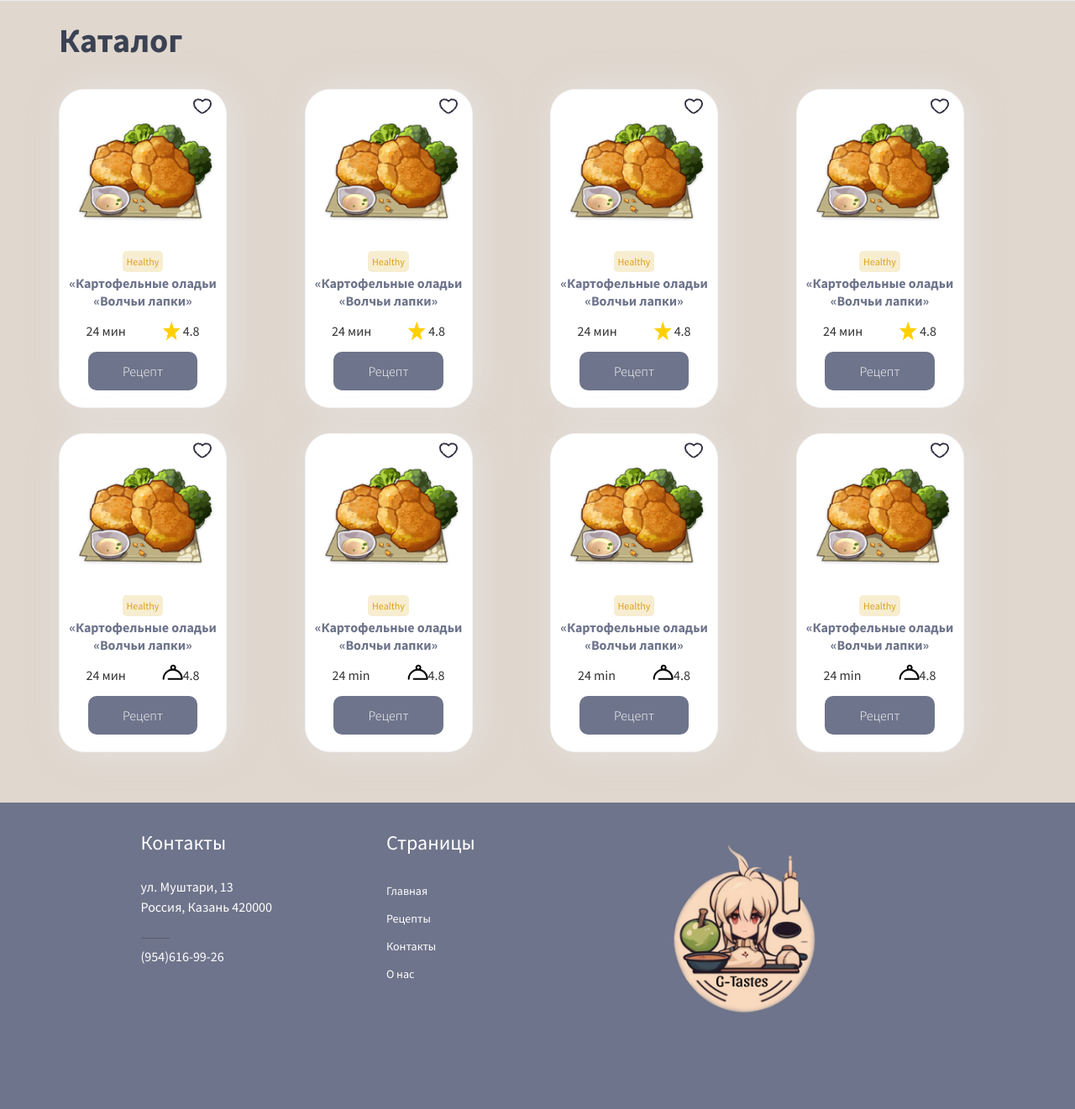
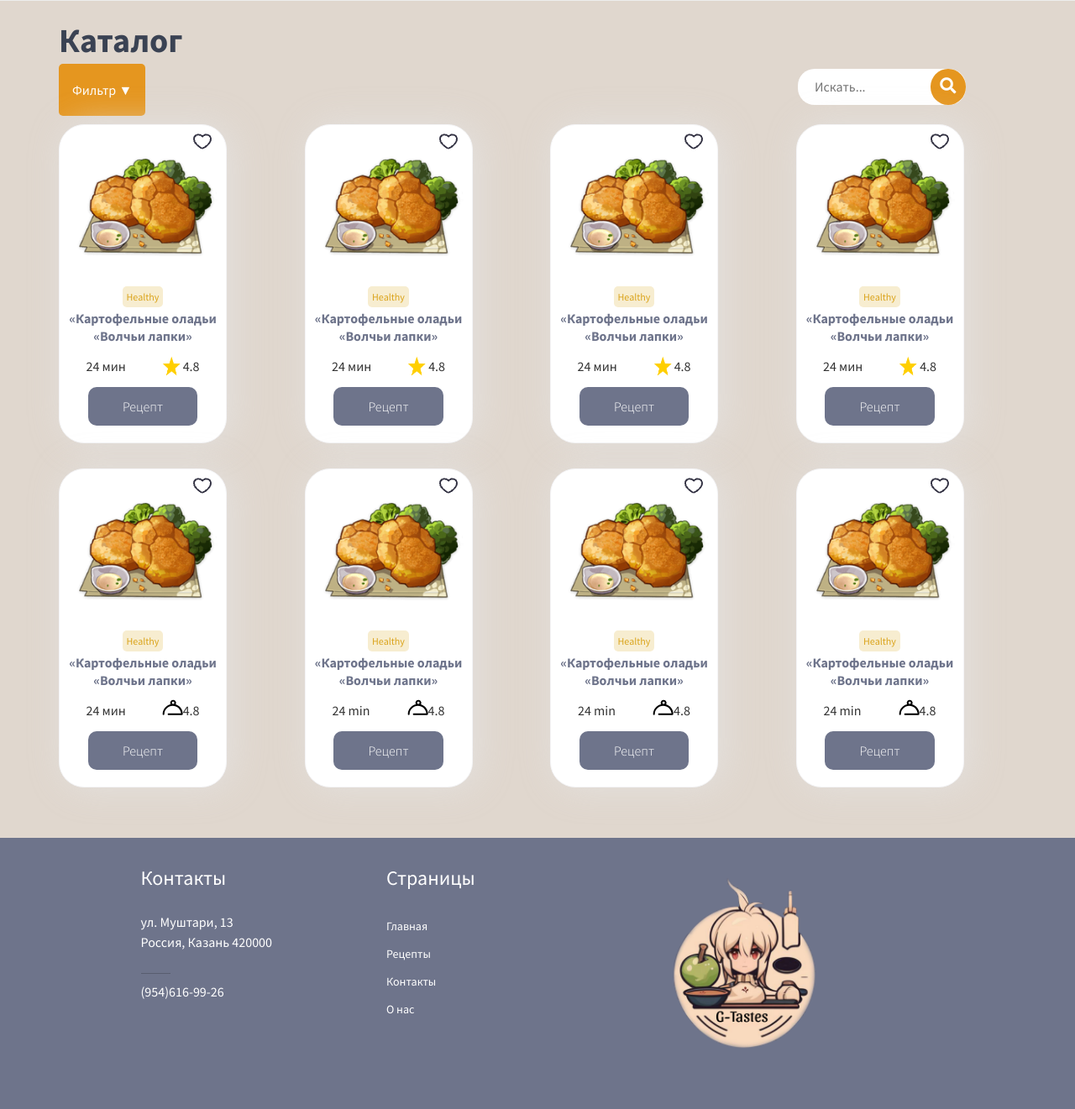
Before and after one commit to Railcka/G-Tastes, a Django app: page /all_recipes in a window 1280 px wide. Shown: the part 90-1411 px from the top of the page at 84% size. Before the commit the page ends 1296 px from the top, so only its background shows below. Run offline with Django 4.2, Linux system fonts and the light colour scheme; some libraries are stand-ins or nearby versions.

Commit message:
recipe done

```diff
--- a/GameTastes/main/static/main/css/main.css
+++ b/GameTastes/main/static/main/css/main.css
@@ -112,6 +112,12 @@
 .btn-rec{
     color: #fff;
     background-color: #6E748B;
+    border-color: transparent;
+}
+
+.btn-filter{
+    color: #fff;
+    background-color: #E5961F;
     border-color: transparent;
 }
 
@@ -415,3 +421,162 @@
     align-items: center;
     font-weight: 700;
 }
+
+.section-search{
+    width: 100%;
+    display: flex;
+    flex-direction: row;
+    justify-content: space-between;
+    margin: 0 auto;
+    margin-bottom: 10px;
+}
+
+/* Кнопка выпадающего списка */
+.drop-btn {
+    background-color: #E5961F;
+    color: white;
+    padding: 16px;
+    font-size: 16px;
+    border: none;
+    border-radius: 5px;
+}
+
+/* Контейнер <div> - необходим для размещения выпадающего содержимого */
+.drop-down {
+    position: relative;
+    display: inline-block;
+}
+
+/* Выпадающее содержимое (скрыто по умолчанию) */
+.drop-down-content {
+    width: max-content;
+    display: none;
+    padding: 10px;
+    position: absolute;
+    background-color: #f1f1f1;
+    box-shadow: 0px 8px 16px 0px rgba(0,0,0,0.2);
+    z-index: 1;
+    border-radius: 5px;
+}
+
+/* Показать выпадающее меню при наведении курсора */
+.drop-down:hover .drop-down-content
+{display: flex;}
+
+/* Изменение цвета фона кнопки раскрывающегося списка при отображении содержимого раскрывающегося списка */
+.drop-down:hover .drop-btn
+{background-color: #E5961F;}
+
+.multi-select-menu{
+    display: flex;
+    flex-direction: row;
+    flex-wrap: wrap;
+    margin-bottom: 10px;
+}
+
+.multi-select-menuitems{
+    display: flex;
+    flex-direction: column;
+    flex-wrap: wrap;
+    height: 200px;
+}
+
+.multi-select-menuitem{
+    margin: 5px;
+    font-size: 19px;
+}
+
+.multi-select-menuitem input{
+
+}
+
+
+.multi-select-menuitem input:checked{
+  &:before {
+      animation: pop .3s ease;
+      z-index: 100;
+      background: $border-color;
+     }
+}
+
+
+.multi-select-container{
+    display: flex;
+    flex-direction: column;
+}
+.multi-select-button{
+    width: 250px;
+    border: 1px solid grey;
+    border-radius: 2em;
+    margin-bottom: 10px;
+    padding: 10px;
+
+    display: none;
+}
+
+.filter{
+    display: flex;
+    flex-direction: row;
+    flex-wrap: nowrap;
+    justify-content: space-around;
+    align-items: center;
+}
+
+.filter-label{
+    display: flex;
+}
+
+.filter-label, filter-date{
+    margin: 0.4rem 0;
+}
+
+.form-search{
+    position: relative;
+    top: 50%;
+    left: 50%;
+    transform: translate(-50%,-50%);
+    transition: all 1s;
+    width: 200px;
+    height: 50px;
+
+    box-sizing: border-box;
+    padding: 5px;
+}
+
+.input-search{
+    position: absolute;
+    top: 0;
+    left: 0;
+    width: 100%;;
+    height: 42.5px;
+    line-height: 30px;
+    outline: 0;
+    border: 1px;
+    font-size: 1em;
+    border-radius: 20px;
+    padding: 0 20px;
+}
+
+.fa{
+    box-sizing: border-box;
+    padding: 10px;
+    width: 42.5px;
+    height: 42.5px;
+    position: absolute;
+    top: 0;
+    right: 0;
+    border-radius: 50%;
+    background: #E5961F;
+    color: white;
+    text-align: center;
+    font-size: 1.2em;
+    transition: all 1s;
+}
+
+.form-search:hover{
+    cursor: pointer;
+}
+
+.div-search{
+    margin-right: 60px;
+}
--- a/GameTastes/main/templates/main/all_recipes.html
+++ b/GameTastes/main/templates/main/all_recipes.html
@@ -15,7 +15,32 @@
 <section class="feature-section section-padding">
     <div class="container">
         <h3 class="cat-head">Каталог</h3>
-        <br>
+
+        <section class="section-search">
+            <div class="drop-down">
+                <button class="drop-btn">Фильтр ▼</button>
+                <div class="drop-down-content">
+                    <form method="get" >
+                        <option value="petersburg">Все</option>
+                        <option value="petersburg">Санкт-Петербург</option>
+                        <option value="samara">Самара</option>
+                        <option value="perm">Пермь</option>
+                        <option value="novosibirsk">Новосибирск</option>
+
+                        <button type="submit" class="btn btn-filter">Найти</button>
+                    </form>
+                </div>
+            </div>
+            <br>
+            <div class="div-search">
+                <link rel="stylesheet" href="https://use.fontawesome.com/releases/v5.3.1/css/all.css" integrity="sha384-mzrmE5qonljUremFsqc01SB46JvROS7bZs3IO2EmfFsd15uHvIt+Y8vEf7N7fWAU" crossorigin="anonymous">
+                <form class="form-search" action="">
+                    <input class="input-search" placeholder="Искать...">
+                    <i class="fa fa-search"></i>
+                </form>
+            </div>
+        </section>
+
         <div class="row row-cols-1 row-cols-md-2">
             <div class="col-sm-3">
                 <div class="card h-100 main-cat-rec margin-bottom-30">
--- a/GameTastes/main/views.py
+++ b/GameTastes/main/views.py
@@ -18,4 +18,4 @@ def recipe(request):
 
 # @login_required(None, 'next', '/users/login')
 def account(request):
-    return render(request, 'main/favourites.html', {'title': 'Личный кабинет'})
+    return render(request, 'main/about.html', {'title': 'Личный кабинет'})
```
Also changed, not shown: GameTastes/main/templates/main/about.html (added, +38 -0 lines).
